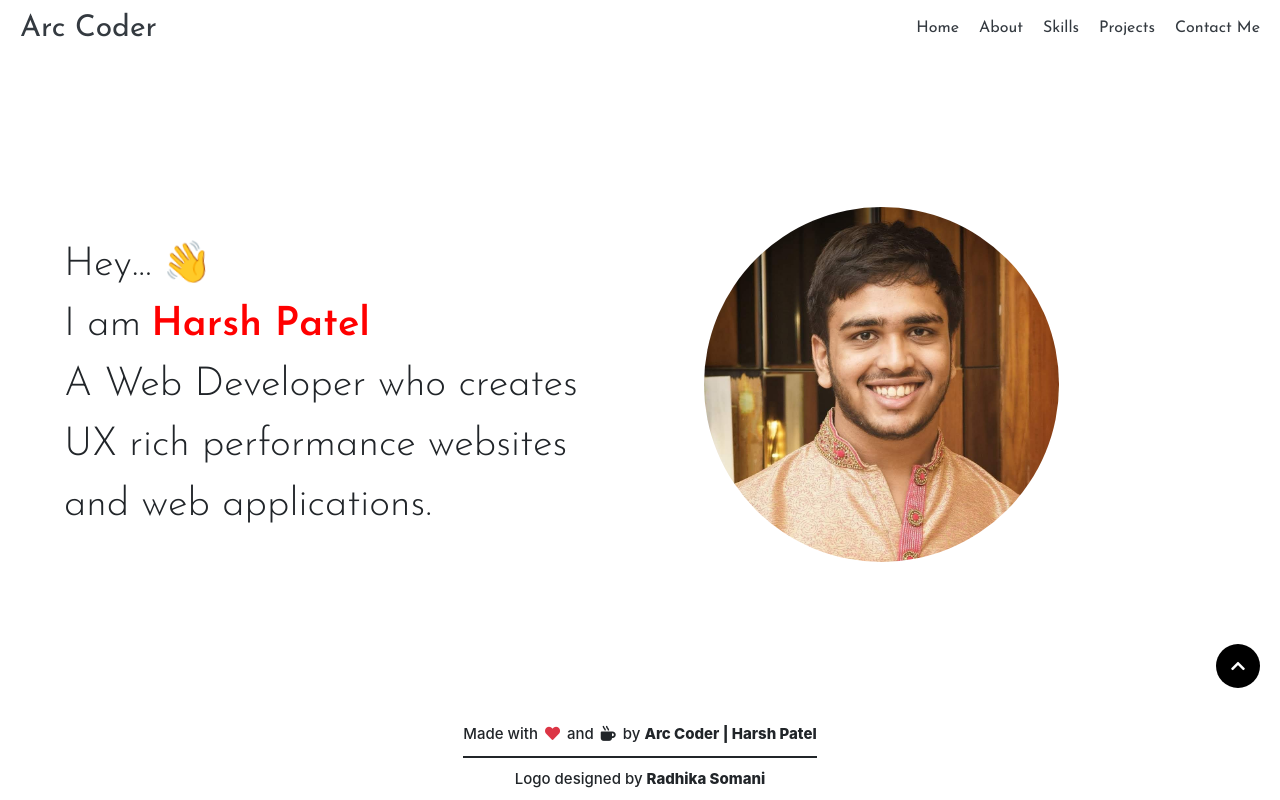
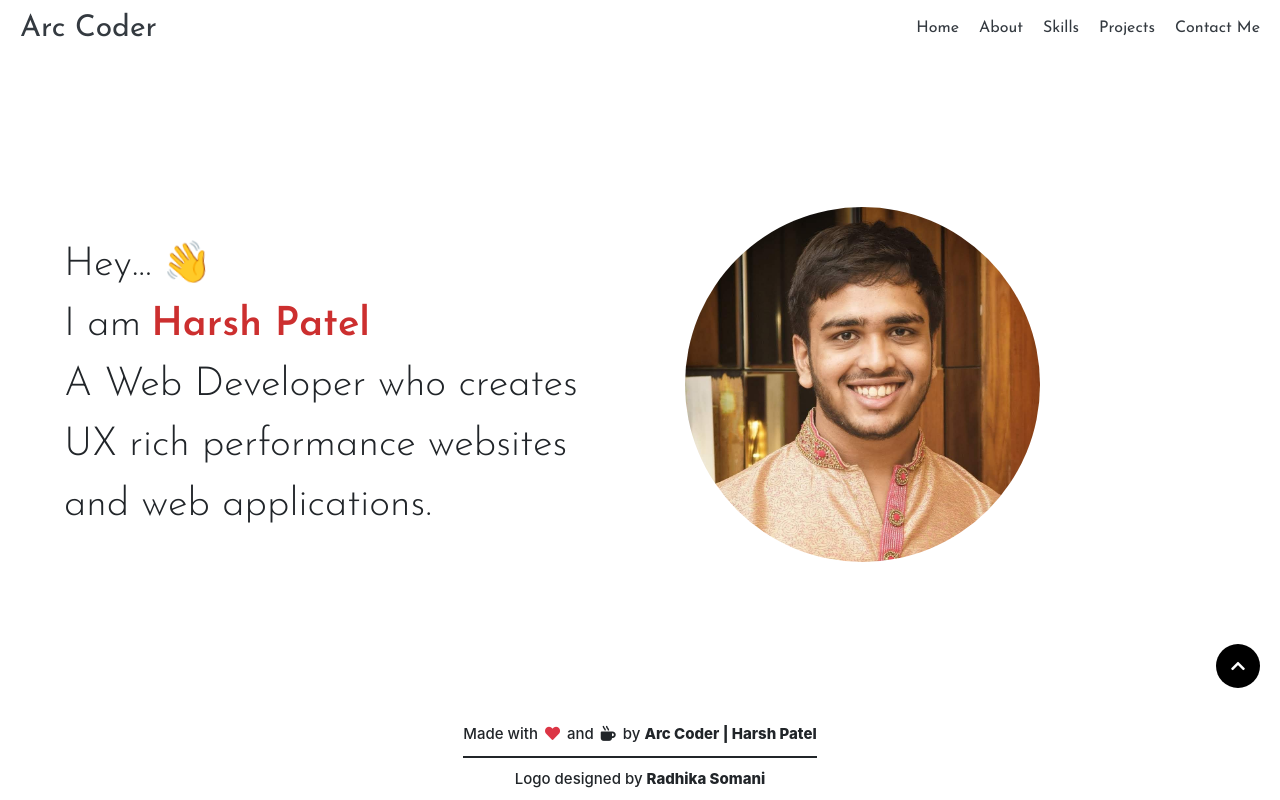
Before and after one commit to coding-with-fun/portfolio1, a React (Create React App) app: page / in a window 1280 px wide. Built offline with nearby package versions, Linux system fonts and the light colour scheme.

Commit message:
Home Page designed

```diff
--- a/src/components/Home.js
+++ b/src/components/Home.js
@@ -10,7 +10,15 @@ const Home = () => {
                         Hey... <span>👋</span>
                     </div>
                     <div className="name__container">
-                        I am <div className="name">Harsh Patel</div>
+                        I am{" "}
+                        <a
+                            href="https://github.com/arc-coder"
+                            target="_blank"
+                            rel="noreferrer"
+                            className="name"
+                        >
+                            Harsh Patel
+                        </a>
                     </div>
                     <div className="details__container">
                         A Web Developer who creates UX rich performance websites
--- a/src/scss/components/Home.scss
+++ b/src/scss/components/Home.scss
@@ -63,9 +63,14 @@
                 display: flex;
 
                 .name {
+                    font-weight: 600;
+                    color: #cc2f2f;
+                    text-decoration: none;
                     margin-left: 10px;
-                    font-weight: 600;
-                    color: #ff0000;
+                }
+
+                .name:hover {
+                    color: #fd5b5b;
                 }
             }
         }
@@ -76,10 +81,25 @@
         align-items: center;
 
         img {
-            margin-left: 10%;
+            margin-left: 7%;
             width: 355px;
             height: 355px;
             border-radius: 360px;
+        }
+    }
+}
+
+@media only screen and (max-width: 1100px) {
+    .home__container {
+        .left__container {
+            .data__container {
+                margin-right: 10%;
+            }
+        }
+        .right__container {
+            img {
+                margin: 0 auto;
+            }
         }
     }
 }
@@ -92,7 +112,7 @@
             height: 50%;
 
             .data__container {
-                font-size: 25px;
+                font-size: 20px;
             }
         }
 
```
